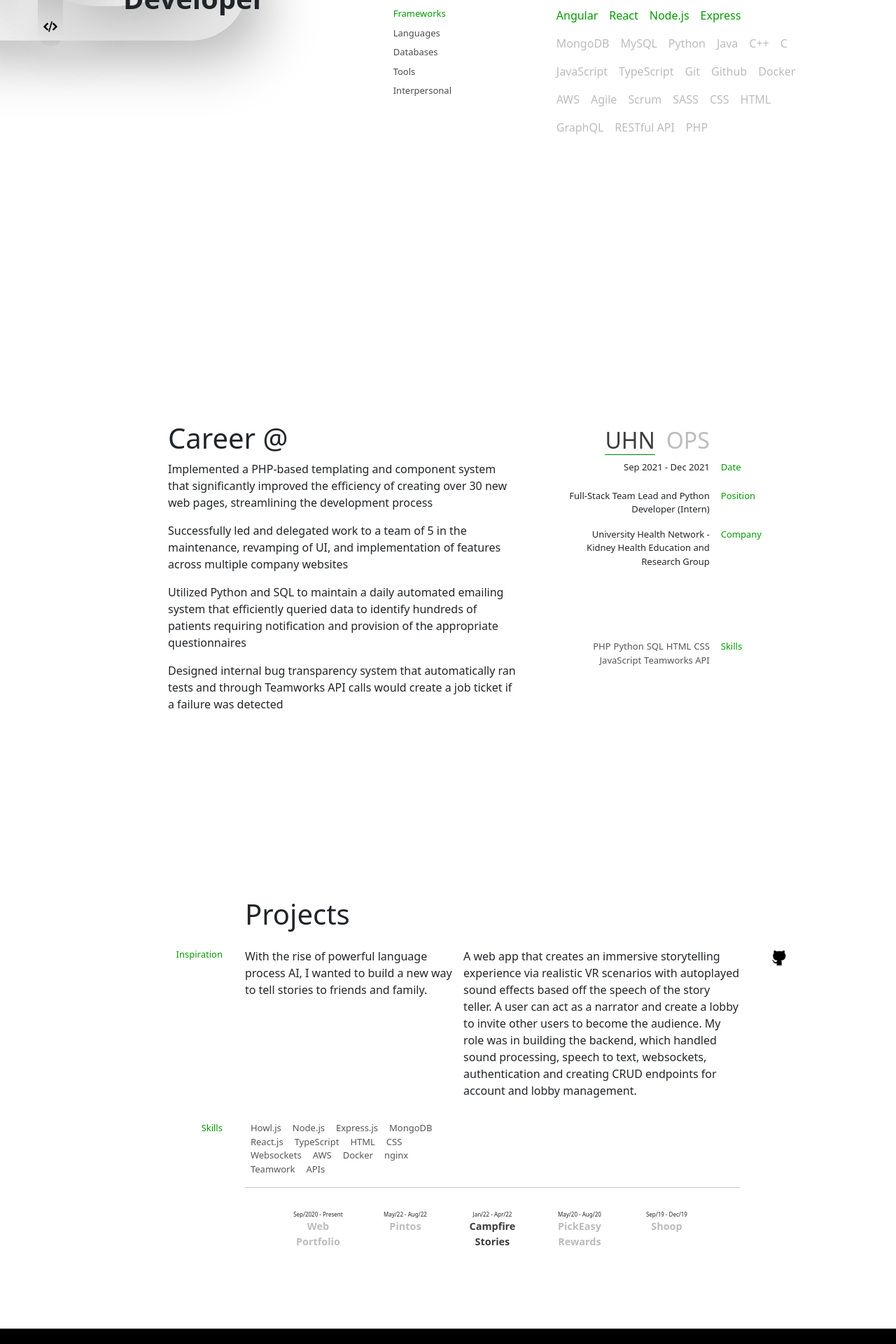
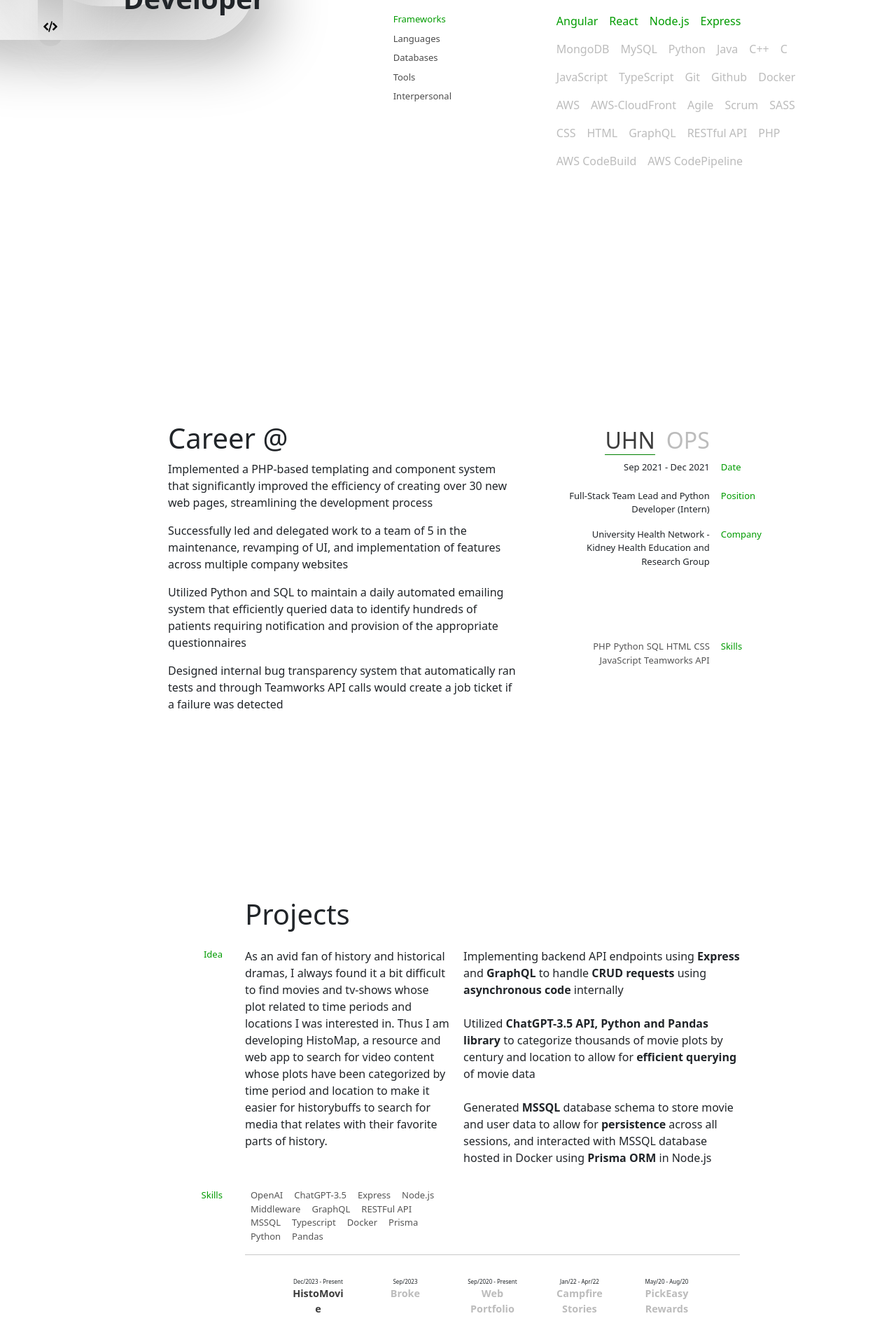
Before and after one commit to wilson-makDev/wilson-mak, a React (Create React App) app: page / in a window 1280 px wide. Shown: the part 380-2300 px from the top of the page at 70% size. Built offline with nearby package versions, Linux system fonts and the light colour scheme.

Commit message:
Added info to project section

```diff
--- a/package.json
+++ b/package.json
@@ -6,11 +6,13 @@
     "@testing-library/jest-dom": "^5.16.5",
     "@testing-library/react": "^13.4.0",
     "@testing-library/user-event": "^13.5.0",
+    "@types/dompurify": "^3.0.5",
     "@types/jest": "^27.5.2",
     "@types/node": "^16.18.23",
     "@types/react": "^18.0.32",
     "@types/react-dom": "^18.0.11",
     "bootstrap": "^5.2.3",
+    "dompurify": "^3.0.8",
     "framer-motion": "^10.10.0",
     "react": "^18.2.0",
     "react-bootstrap": "^2.7.2",
--- a/src/components/WilsonProjectsComponent/WilsonProjectsComponent.tsx
+++ b/src/components/WilsonProjectsComponent/WilsonProjectsComponent.tsx
@@ -1,5 +1,6 @@
 import { useState } from "react";
 import "./WilsonProjectsComponent.css";
+import DOMPurify from "dompurify";
 
 interface ProjectIconLinkProps {
   iconName?: string;
@@ -31,40 +32,81 @@ interface WilsonProjectCardProps {
   link?: ProjectIconLinkProps;
   dateRange: string;
   description: string;
-  inspiration?: string;
+  idea?: string;
   skills: string[];
   images: string[];
 }
 
 
 const WilsonProjectsComponent = () => {
-  const [currentProject, setCurrentProject] = useState<string>("Campfire Stories");
+  const [currentProject, setCurrentProject] = useState<string>("HistoMovie");
 
   const projects: {[index: string]: WilsonProjectCardProps} = {
+    "HistoMovie": {
+      name: 'HistoMovie - In Development',
+      dateRange: 'Dec/2023 - Present',
+      description: `Implementing backend API endpoints using <b>Express</b> and <b>GraphQL</b> to handle <b>CRUD requests</b> using <b>asynchronous code</b> internally
+                    <br/>
+                    <br/>
+                    Utilized <b>ChatGPT-3.5 API, Python and Pandas library</b> to categorize thousands of movie plots by century and location to allow for <b>efficient querying</b> of movie data
+                    <br/>
+                    <br/>
+                    Generated <b>MSSQL</b> database schema to store movie and user data to allow for <b>persistence</b> across all sessions, and interacted with MSSQL database hosted in Docker using <b>Prisma ORM</b> in Node.js
+                    `,
+      skills: ['OpenAI', 'ChatGPT-3.5', 'Express', 'Node.js', 'Middleware', 'GraphQL', 'RESTFul API', 'MSSQL', 'Typescript', 'Docker', 'Prisma', 'Python', 'Pandas'],
+      images: [],
+      idea: 'As an avid fan of history and historical dramas, I always found it a bit difficult to find movies and tv-shows whose plot related to time periods and locations I was interested in. Thus I am developing HistoMap, a resource and web app to search for video content whose plots have been categorized by time period and location to make it easier for historybuffs to search for media that relates with their favorite parts of history.'
+    },
+    "Broke": {
+      name: 'Expense Tracking App',
+      dateRange: 'Sep/2023',
+      description: `Rapidly learned <b>Swift, SwiftUI and Coredata</b> through documentation, online lectures and developer forums in order to develop a full featured expense tracking app
+                    <br/>
+                    <br/>
+                    Applied <b>MVVM</b> design pattern to <b>separate presentation logic from application business logic</b> to improve maintainability and development of additional features
+                    <br/>
+                    <br/>
+                    Utilized <b>Coredata to model</b> expenditure and category data to allow for <b>persistence</b> of expenditures and categorization of expenditures on users device
+                    <br/>
+                    <br/>
+                    Implemented form to allow user to input expenditure data, with ability to color customise expenditure cards via categories when viewed in a list
+                    `,
+      skills: ['Swift', 'SwiftUI', 'CoreData', 'Xcode', 'MVVM', 'Git'],
+      images: [],
+      idea: 'A simple to use expense tracking app for IOS devices that allows users to categorize and visualize their expenses in custom color coded categories.'
+    },
     "Web Portfolio": {
       name: 'Wilson-Mak Portfolio',
       dateRange: 'Sep/2020 - Present',
-      description: "I designed this webpage to be simple and easy to navigate with responsive design in mind. Deployed on AWS using a CI/CD pipeline.",
-      skills: ['React', 'Typescript','AWS-S3','AWS-CloudFront', 'CI/CD', 'Bootstrap', 'Framer Motion', "HTML", "CSS"],
+      description: `Utilized React to create a <b>responsive</b> and <b>easy to navigate</b> webpage to showcase my projects and career opportunities
+                    <br/>
+                    <br/>
+                    Deployed on AWS using a <b>CI/CD pipeline</b> to allow for <b>quick and easy updates</b> to the webpage
+                    <br/>
+                    <br/>
+                    Version controlled using <b>Git</b> and <b>Github</b>
+                    `,
+      skills: ['React', 'Typescript','AWS-S3','AWS-CloudFront', 'CI/CD', 'AWS CodeBuild', 'AWS CodePipeline','Bootstrap', 'Framer Motion', "HTML", "CSS", "Github"],
       images: [],
-      inspiration: 'Just a place to showcase some of my amazing career opportunities and some interesting projects of mine.'
-    },
-    "Pintos": {
-      name:'Pintos Operating Systems (CSCC69)',
-      dateRange:'May/22 - Aug/22',
-      description:"One of my hardest course projects. This project made me a much better programmer and debugger. Lots of long nights planning, debugging and reading documentation to understand Pintos' large and complex system.",
-      skills:['C++', 'Docker', 'QEMU', 'GDB', 'Teamwork'],
-      images:[],
-      inspiration: 'This was a class project where we had to implement OS features into an OS called Pintos.'
+      idea: 'Just a place to showcase some of my amazing career opportunities and some interesting projects of mine. I designed this webpage to be simple and easy to navigate with responsive design in mind. Deployed on AWS using a CI/CD pipeline.'
     },
     "Campfire Stories": {
       name: 'Campfire Story (CSCC09)',
       link: {iconName: "Github", url: "https://github.com/UTSCC09/project-dungeon-masters"},
       dateRange: 'Jan/22 - Apr/22',
-      description: "A web app that creates an immersive storytelling experience via realistic VR scenarios with autoplayed sound effects based off the speech of the story teller. A user can act as a narrator and create a lobby to invite other users to become the audience. My role was in building the backend, which handled sound processing, speech to text, websockets, authentication and creating CRUD endpoints for account and lobby management.",
-      skills: ['Howl.js', 'Node.js', 'Express.js', 'MongoDB', 'React.js', 'TypeScript', 'HTML', 'CSS', 'Websockets', 'AWS', 'Docker', 'nginx', 'Teamwork', 'APIs'],
+      description: `Developed <b>RESTful API and GraphQL</b> endpoints in Node.js and Express to handle <b>CRUD requests</b> using <b>asynchronous code</b> internally
+                    <br/>
+                    <br/>
+                    Utilized <b>middleware</b> to <b>authenticate</b> users, <b>encrypting sensitive data</b> in backend and <b>maintain sessions using cookies</b>
+                    <br/>
+                    <br/>
+                    Integrated <b>web sockets</b> and audio JavaScript library into <b>React</b> frontend to broadcast and <b>cache multiple</b> sound effects, improving efficiency and enhancing the user experience
+                    <br/>
+                    <br/>
+                    Querying <b>MongoDB</b> database to store user and app chat room information to allow for <b>persistence</b> across all sessions`,
+      skills: ['Howler.js', 'Node.js', 'Express.js', 'MongoDB', 'React.js', 'TypeScript', 'HTML', 'CSS', 'Websockets', 'AWS', 'Docker', 'nginx', 'Teamwork', 'APIs'],
       images: [],
-      inspiration: 'With the rise of powerful language process AI, I wanted to build a new way to tell stories to friends and family.'
+      idea: 'A web app that creates an immersive storytelling experience via realistic VR scenarios with autoplayed sound effects based off the speech of the story teller. A user can act as a narrator and create a lobby to invite other users to become the audience. My role was in building the backend, which handled sound processing, speech to text, websockets, authentication and creating CRUD endpoints for account and lobby management.'
     },
     "PickEasy Rewards": {
       name:'PickEasy Rewards (CSCC01)',
@@ -72,15 +114,7 @@ const WilsonProjectsComponent = () => {
       description:"Over the course of many sprints, involving meetings with business stakeholders, standup meetings and sprint planning meetings, my team and I built multi-platform app that gamified food ordering through tracking purchases and awarding rewards based on different qualifiers.",
       skills:['Quasar', 'Vue', 'HTML', 'CSS', 'Javascript', 'Teamwork', 'scrum', 'System Design', 'UML'],
       images:[],
-      inspiration: 'A project for my software engineering course that deeply immersed my teammates and I into the agile methodology, scrum, and required quick learning of new frameworks to build a fully functioning app.'
-    },
-    "Shoop": {
-      name:'Shoop (CSCB07)',
-      dateRange:'Sep/19 - Dec/19',
-      description:"A grocery ordering app built for the Android phone. I created the general system design and implemented the backend which handled serializing and deserializing user data, process data from the database and business logic.",
-      skills:['Java', 'Android Studio', 'Gradle', 'XML', 'SQLite', 'Teamwork', 'UML', 'System Design', 'APIs'],
-      images:[],
-      inspiration: "A course project that introduced me to software design."
+      idea: 'A project for my software engineering course that deeply immersed my teammates and I into the agile methodology, scrum, and required quick learning of new frameworks to build a fully functioning app.'
     }
   }
 
@@ -91,7 +125,7 @@ const WilsonProjectsComponent = () => {
     <div>
       <div className="project-container">
         <div className="project-inspiration-label">
-          Inspiration
+          Idea
         </div>
         <div className="project-skills-label">
           Skills
@@ -111,7 +145,7 @@ const WilsonProjectsComponent = () => {
           <h1>Projects</h1>
         </div>
         <div className="project-inspiration-area">
-        <p>{projects[currentProject].inspiration}</p>
+        <p>{projects[currentProject].idea}</p>
         </div>
         <div className="project-skills-area">
           {projects[currentProject].skills.map((skill, index) => (
@@ -119,7 +153,7 @@ const WilsonProjectsComponent = () => {
             ))}
         </div>
         <div className="project-description-area">
-          <p>{projects[currentProject].description}</p>
+          <p dangerouslySetInnerHTML={{__html: DOMPurify.sanitize(projects[currentProject].description)}}></p>
         </div>
       </div>
     </div>
--- a/src/components/WilsonSkillsLayoutComponent/WilsonSkillsLayoutComponent.tsx
+++ b/src/components/WilsonSkillsLayoutComponent/WilsonSkillsLayoutComponent.tsx
@@ -4,7 +4,6 @@ import { useState } from 'react';
 
 interface TechSnapshotProperties {
   name: string;
-  rank: number;
   group: string;
 }
 
@@ -12,30 +11,33 @@ const WilsonSkillsLayoutComponent = () => {
   const [hoverState, setHoverState] = useState('Frameworks');
 
   const techsUsed : TechSnapshotProperties[] = [
-    {name: "Angular", rank: 1, group: "Frameworks"},
-    {name: "React", rank: 2, group: "Frameworks"},
-    {name: "Node.js", rank: 3, group: "Frameworks"},
-    {name: "Express", rank: 4, group: "Frameworks"},
-    {name: "MongoDB", rank: 5, group: "Databases"},
-    {name: "MySQL", rank: 6, group: "Databases"},
-    {name: "Python", rank: 7, group: "Languages"},
-    {name: "Java", rank: 8, group: "Languages"},
-    {name: "C++", rank: 9, group: "Languages"},
-    {name: "C", rank: 10, group: "Languages"},
-    {name: "JavaScript", rank: 11, group: "Languages"},
-    {name: "TypeScript", rank: 12, group: "Languages"},
-    {name: "Git", rank: 13, group: "Tools"},
-    {name: "Github", rank: 13, group: "Tools"},
-    {name: "Docker", rank: 14, group: "Tools"},
-    {name: "AWS", rank: 15, group: "Tools"},
-    {name: "Agile", rank: 16, group: "Interpersonal"},
-    {name: "Scrum", rank: 16, group: "Interpersonal"},
-    {name: "SASS", rank: 16, group: "Languages"},
-    {name: "CSS", rank: 16, group: "Languages"},
-    {name: "HTML", rank: 16, group: "Languages"},
-    {name: "GraphQL", rank: 16, group: "Tools"},
-    {name: "RESTful API", rank: 16, group: "Tools"},
-    {name: "PHP", rank: 16, group: "Languages"},
+    {name: "Angular", group: "Frameworks"},
+    {name: "React", group: "Frameworks"},
+    {name: "Node.js", group: "Frameworks"},
+    {name: "Express", group: "Frameworks"},
+    {name: "MongoDB", group: "Databases"},
+    {name: "MySQL", group: "Databases"},
+    {name: "Python", group: "Languages"},
+    {name: "Java", group: "Languages"},
+    {name: "C++", group: "Languages"},
+    {name: "C", group: "Languages"},
+    {name: "JavaScript", group: "Languages"},
+    {name: "TypeScript", group: "Languages"},
+    {name: "Git", group: "Tools"},
+    {name: "Github", group: "Tools"},
+    {name: "Docker", group: "Tools"},
+    {name: "AWS", group: "Tools"},
+    {name: "AWS-CloudFront", group: "Tools"},
+    {name: "Agile", group: "Interpersonal"},
+    {name: "Scrum", group: "Interpersonal"},
+    {name: "SASS", group: "Languages"},
+    {name: "CSS", group: "Languages"},
+    {name: "HTML", group: "Languages"},
+    {name: "GraphQL", group: "Tools"},
+    {name: "RESTful API", group: "Tools"},
+    {name: "PHP", group: "Languages"},
+    {name: "AWS CodeBuild", group: "Tools"},
+    {name: "AWS CodePipeline", group: "Tools"},
   ];
 
 
@@ -46,7 +48,7 @@ const WilsonSkillsLayoutComponent = () => {
           <SkillHighlightMenuComponent onHover={(groupName: string) => {setHoverState(groupName)}} hoverState={hoverState}></SkillHighlightMenuComponent>
         </div>
         <div className="skills-area">
-          {techsUsed.map(({name, rank, group}, index) => (
+          {techsUsed.map(({name, group}, index) => (
             <div className={hoverState === group ? 'skill-badge-selected' : 'skill-badge'} key={index}>{name}</div>
           ))}
         </div>
```
Also changed, not shown: 1 other file (tests, documents, lock files or other folders).
